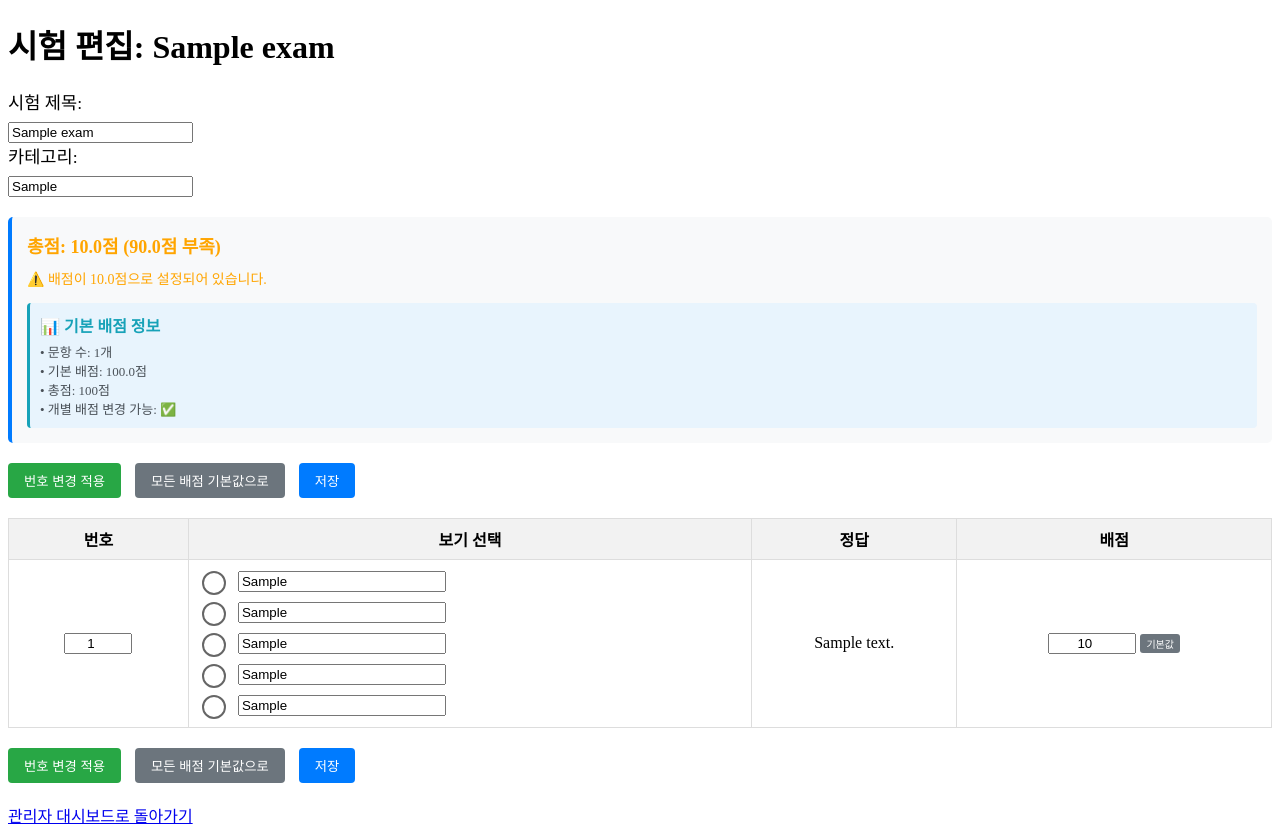
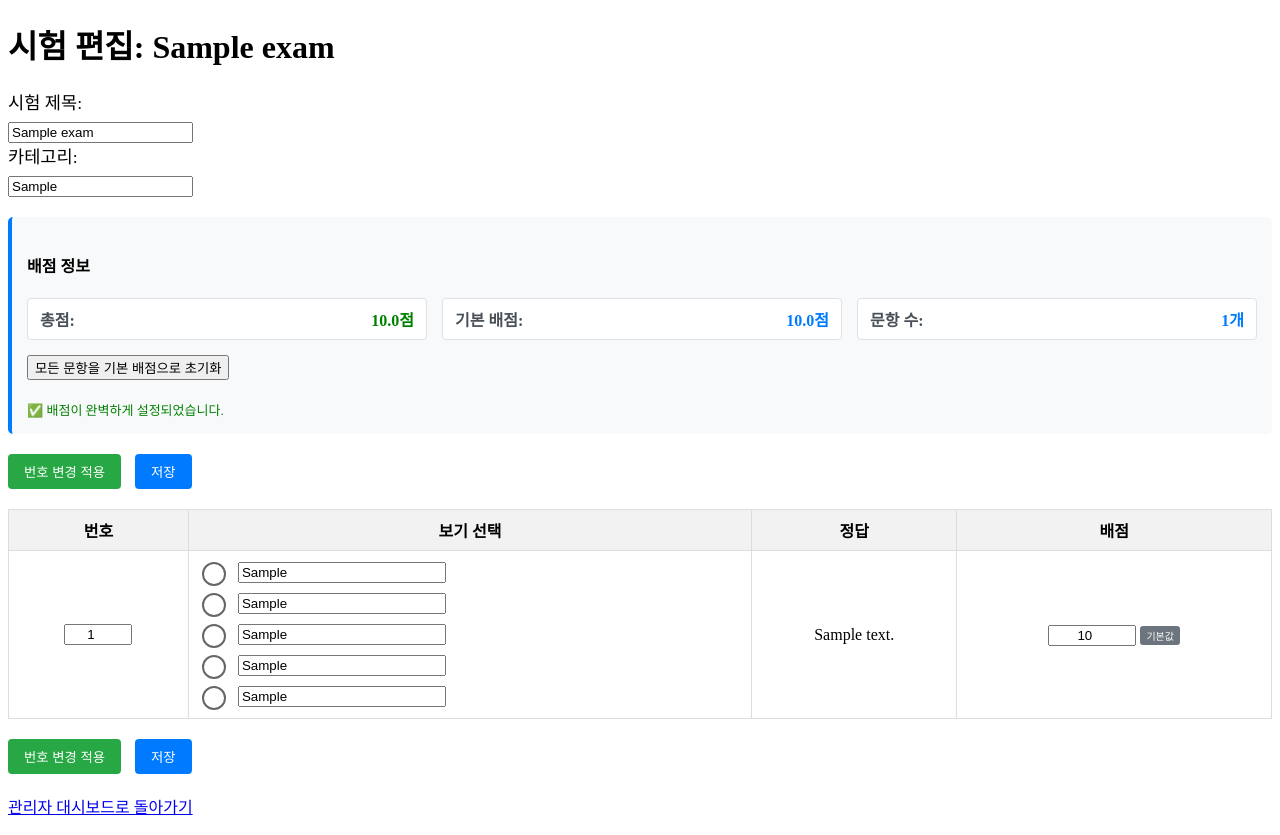
Before and after one commit to judgecho/JS-ver9, a Flask app: page /edit_exam/1 in a window 1280 px wide. Run offline with Flask 3, Linux system fonts and the light colour scheme; the visitor is signed in with stand-in values (Sample User, id 1); tables that the repository leaves empty hold one stand-in row (values such as "Sample post").

Commit message:
유연한 배점 시스템 구현: 100점 고정 해제, 자유로운 기본 배점 설정 및 수동 변경 지원

```diff
--- a/app.py
+++ b/app.py
@@ -289,96 +289,65 @@ def edit_exam(exam_id):
                 db.session.commit()
                 print("배점 재계산 완료")
 
-        # 문항 내용 및 배점 업데이트
-        manual_scores = {}  # 수동으로 변경된 배점들을 저장
-        total_manual_score = 0  # 수동 배점의 총합
-
-        # 세션에서 이전 수동 배점 정보 가져오기
-        session_manual_scores = session.get(f'manual_scores_{exam_id}', {})
+        # 수동 배점 변경 감지 및 자동 조정
+        manual_scores = {}
+        total_manual_score = 0
 
         for q in questions:
-            q_id = str(q.id)
-            q.choice1 = request.form.get(f'choice1_{q_id}', '')
-            q.choice2 = request.form.get(f'choice2_{q_id}', '')
-            q.choice3 = request.form.get(f'choice3_{q_id}', '')
-            q.choice4 = request.form.get(f'choice4_{q_id}', '')
-            q.choice5 = request.form.get(f'choice5_{q_id}', '')
-            q.answer = request.form.get(f'answer_{q_id}', '')
+            # 문항 내용 업데이트
+            q.choice1 = request.form.get(f'choice1_{q.id}', '')
+            q.choice2 = request.form.get(f'choice2_{q.id}', '')
+            q.choice3 = request.form.get(f'choice3_{q.id}', '')
+            q.choice4 = request.form.get(f'choice4_{q.id}', '')
+            q.choice5 = request.form.get(f'choice5_{q.id}', '')
+            q.answer = request.form.get(f'answer_{q.id}', '')
 
-            # 개별 배점 수정
-            score = request.form.get(f'score_{q_id}', '0')
-            try:
-                new_score = float(score)
-                original_score = q.score
-
-                # 이 문항이 이전에 수동으로 설정된 배점인지 확인
-                was_manual = q.id in session_manual_scores
-
-                # 배점이 변경되었는지 확인
-                if abs(new_score - original_score) > 0.01:
-                    # 사용자가 명시적으로 다른 값을 입력한 경우
-                    if not was_manual or abs(new_score - session_manual_scores.get(q.id, 0)) > 0.01:
-                        manual_scores[q.id] = new_score
-                        total_manual_score += new_score
-                        print(f"새로운 수동 배점 감지: 문항 {q.id} = {new_score}점 (기존: {original_score}점)")
-                    else:
-                        # 이전에 수동으로 설정된 배점이 그대로 유지되는 경우
-                        manual_scores[q.id] = new_score
-                        total_manual_score += new_score
-                        print(f"기존 수동 배점 유지: 문항 {q.id} = {new_score}점")
-
+            # 배점 변경 감지
+            score_key = f'score_{q.id}'
+            if score_key in request.form:
+                new_score = float(request.form[score_key])
+                if new_score != q.score:  # 배점이 변경된 경우
+                    manual_scores[q.id] = new_score
+                    total_manual_score += new_score
+                    print(f"새로운 수동 배점 감지: 문항 {q.question_number} = {new_score}점 (기존: {q.score}점)")
                 q.score = new_score
 
-            except ValueError:
-                q.score = 0
-
-        # 수동 배점 정보를 세션에 저장
-        session[f'manual_scores_{exam_id}'] = manual_scores
-
-        # 수동 배점이 있는 경우 나머지 문항들의 배점 자동 조정
         if manual_scores:
             print(f"수동 배점 변경 감지: {manual_scores}")
             print(f"수동 배점 총합: {total_manual_score}")
 
-            # 수동 배점이 100점을 초과하는 경우 경고
-            if total_manual_score > 100:
-                flash(f'수동 배점 총합({total_manual_score}점)이 100점을 초과합니다. 나머지 문항들의 배점이 0점으로 설정됩니다.', 'warning')
-                # 나머지 문항들의 배점을 0으로 설정
+            # 수동 배점이 총점을 초과하는 경우 처리
+            if total_manual_score > exam.total_score:
+                print(f"수동 배점이 총점({exam.total_score}점)을 초과합니다. 나머지 문항을 0점으로 설정")
+                # 수동 배점이 설정되지 않은 문항들을 0점으로 설정
                 for q in questions:
                     if q.id not in manual_scores:
                         q.score = 0
             else:
-                # 나머지 문항들의 배점을 균등 분배
-                remaining_score = 100 - total_manual_score
+                # 나머지 문항들의 배점을 자동 조정
                 remaining_questions = [q for q in questions if q.id not in manual_scores]
+                if remaining_questions:
+                    remaining_score = exam.total_score - total_manual_score
+                    score_per_remaining = remaining_score / len(remaining_questions)
 
-                if remaining_questions:
-                    score_per_remaining = round(remaining_score / len(remaining_questions), 1)
-                    print(f"나머지 문항 {len(remaining_questions)}개, 문항당 {score_per_remaining}점")
+                    print(f"나머지 문항 {len(remaining_questions)}개, 문항당 {score_per_remaining:.1f}점")
+
+                    # 배점 보정 (소수점 오차 해결)
+                    correction = remaining_score - (score_per_remaining * len(remaining_questions))
+                    if abs(correction) > 0.01:
+                        print(f"배점 보정: {correction}점 추가")
+                        score_per_remaining += correction / len(remaining_questions)
 
                     for q in remaining_questions:
-                        q.score = score_per_remaining
+                        q.score = round(score_per_remaining, 1)
 
-                    # 소수점 오차 보정 (마지막 문항에 남은 점수 할당)
-                    actual_total = sum(q.score for q in questions)
-                    if abs(actual_total - 100) > 0.01:  # 0.01점 이상 차이나는 경우에만 보정
-                        correction = 100 - actual_total
-                        if remaining_questions:
-                            remaining_questions[-1].score += correction
-                            print(f"배점 보정: {correction}점 추가")
-                else:
-                    # 모든 문항이 수동 배점인 경우
-                    flash('모든 문항의 배점이 수동으로 설정되었습니다.', 'info')
+            print(f"최종 배점 조정 완료: 총점 {sum(q.score for q in questions):.1f}점")
 
         # 시험 정보 업데이트
         exam.title = request.form.get('title', exam.title or '')
         exam.category = request.form.get('category', exam.category if hasattr(exam, 'category') else '')
 
         db.session.commit()
-
-        # 배점 조정 결과 출력
-        total_score = sum(q.score for q in questions)
-        print(f"최종 배점 조정 완료: 총점 {total_score}점")
 
         flash('시험이 성공적으로 업데이트되었습니다.', 'success')
         return redirect(url_for('edit_exam', exam_id=exam_id))
@@ -570,12 +539,13 @@ def create_exam():
                 exam.total_score = total_score
                 print(f"총점 기반 자동 배점 설정: 문항 {question_count}개, 문항당 {score_per_question:.1f}점, 총점 {total_score}점")
         else:
-            # 자동 균등 분배 (기본값)
-            score_per_question = 100 / question_count
+            # 자동 균등 분배: 사용자가 설정한 총점 사용
+            total_score = float(request.form.get('auto_total_score', 100))
+            score_per_question = total_score / question_count
             for q in Question.query.filter_by(exam_id=exam.id).all():
                 q.score = round(score_per_question, 1)
-            exam.total_score = 100
-            print(f"자동 균등 분배 완료: 문항 {question_count}개, 문항당 {score_per_question:.1f}점")
+            exam.total_score = total_score
+            print(f"자동 균등 분배 완료: 문항 {question_count}개, 문항당 {score_per_question:.1f}점, 총점 {total_score}점")
 
         db.session.commit()
 
--- a/templates/edit_exam.html
+++ b/templates/edit_exam.html
@@ -54,6 +54,47 @@
         .change-numbers-btn:hover {
             background-color: #1e7e34 !important;
         }
+        .scoring-info {
+            margin: 20px 0;
+            padding: 15px;
+            background-color: #f8f9fa;
+            border-radius: 5px;
+            border-left: 4px solid #007bff;
+        }
+        .info-grid {
+            display: grid;
+            grid-template-columns: repeat(auto-fit, minmax(150px, 1fr));
+            gap: 15px;
+            margin: 15px 0;
+        }
+        .info-item {
+            display: flex;
+            justify-content: space-between;
+            align-items: center;
+            padding: 8px 12px;
+            background-color: white;
+            border-radius: 4px;
+            border: 1px solid #dee2e6;
+        }
+        .info-item .label {
+            font-weight: bold;
+            color: #495057;
+        }
+        .info-item .value {
+            font-weight: bold;
+            color: #007bff;
+        }
+        .scoring-controls {
+            margin-top: 15px;
+        }
+        .scoring-controls .btn {
+            margin-bottom: 10px;
+        }
+        .info.small {
+            font-size: 13px;
+            color: #6c757d;
+            margin-top: 10px;
+        }
     </style>
 </head>
 <body>
@@ -71,30 +112,35 @@
                 <input type="text" name="category" value="{{ exam.category if exam.category else '' }}">
             </div>
 
-            <!-- 배점 정보 표시 영역 -->
-            <div style="margin: 20px 0; padding: 15px; background-color: #f8f9fa; border-radius: 5px; border-left: 4px solid #007bff;">
-                <div id="total-score-display" style="font-size: 18px; font-weight: bold; margin-bottom: 10px;">
-                    총점: {{ "%.1f"|format(questions|sum(attribute='score')) }}점
+            <div class="scoring-info">
+              <h4>배점 정보</h4>
+              <div class="info-grid">
+                <div class="info-item">
+                  <span class="label">총점:</span>
+                  <span class="value">{{ exam.total_score }}점</span>
                 </div>
-                <div id="score-info" style="font-size: 14px; color: #666;">
-                    💡 배점을 수동으로 변경하면 나머지 문항들의 배점이 자동으로 조정되어 총점이 100점이 됩니다.
+                <div class="info-item">
+                  <span class="label">기본 배점:</span>
+                  <span class="value">{{ "%.1f"|format(exam.total_score / questions|length) }}점</span>
                 </div>
+                <div class="info-item">
+                  <span class="label">문항 수:</span>
+                  <span class="value">{{ questions|length }}개</span>
+                </div>
+              </div>
 
-                <!-- 기본 배점 정보 표시 -->
-                <div style="margin-top: 15px; padding: 10px; background-color: #e8f4fd; border-radius: 4px; border-left: 3px solid #17a2b8;">
-                    <div style="font-weight: bold; color: #17a2b8; margin-bottom: 5px;">📊 기본 배점 정보</div>
-                    <div style="font-size: 13px; color: #495057;">
-                        • 문항 수: {{ questions|length }}개<br>
-                        • 기본 배점: {{ "%.1f"|format(100 / questions|length) }}점<br>
-                        • 총점: 100점<br>
-                        • 개별 배점 변경 가능: ✅
-                    </div>
+              <div class="scoring-controls">
+                <button type="button" class="btn btn-secondary" onclick="resetAllScores()">
+                  모든 문항을 기본 배점으로 초기화
+                </button>
+                <div class="info small">
+                  💡 개별 문항의 배점을 자유롭게 변경할 수 있습니다. 총점은 자동으로 조정됩니다.
                 </div>
+              </div>
             </div>
 
             <div class="action-buttons">
                 <button type="submit" name="change_numbers" class="change-numbers-btn">번호 변경 적용</button>
-                <button type="button" onclick="resetAllScores()" style="background-color: #6c757d; margin-right: 10px;">모든 배점 기본값으로</button>
                 <button type="submit">저장</button>
             </div>
 
@@ -158,7 +204,7 @@
                                step="0.1" min="0" max="100" class="score-input"
                                title="개별 배점 설정 (나머지 문항은 자동 조정)">
                         <button type="button" class="reset-score-btn"
-                                onclick="resetToDefaultScore({{ q.id }}, {{ "%.1f"|format(100 / questions|length) }})"
+                                onclick="resetToDefaultScore({{ q.id }}, {{ "%.1f"|format(exam.total_score / questions|length) }})"
                                 title="기본 배점으로 되돌리기"
                                 style="margin-top: 2px; padding: 2px 6px; font-size: 10px; background: #6c757d; color: white; border: none; border-radius: 3px; cursor: pointer;">
                             기본값
@@ -170,7 +216,6 @@
 
             <div class="action-buttons">
                 <button type="submit" name="change_numbers" class="change-numbers-btn">번호 변경 적용</button>
-                <button type="button" onclick="resetAllScores()" style="background-color: #6c757d; margin-right: 10px;">모든 배점 기본값으로</button>
                 <button type="submit">저장</button>
             </div>
         </form>
@@ -208,34 +253,31 @@
                 totalScore += score;
             });
 
-            // 총점 표시 업데이트
-            const totalDisplay = document.getElementById('total-score-display');
+            // 총점 표시 업데이트 (실시간 계산)
+            const totalDisplay = document.querySelector('.scoring-info .value');
             if (totalDisplay) {
-                totalDisplay.textContent = `총점: ${totalScore.toFixed(1)}점`;
+                totalDisplay.textContent = `${totalScore.toFixed(1)}점`;
 
-                if (totalScore > 100) {
+                if (totalScore > {{ exam.total_score }}) {
                     totalDisplay.style.color = 'red';
-                    totalDisplay.textContent += ' (100점 초과)';
-                } else if (totalScore === 100) {
+                } else if (totalScore === {{ exam.total_score }}) {
                     totalDisplay.style.color = 'green';
-                    totalDisplay.textContent += ' (완벽!)';
                 } else {
                     totalDisplay.style.color = 'orange';
-                    totalDisplay.textContent += ` (${(100 - totalScore).toFixed(1)}점 부족)`;
                 }
             }
 
             // 안내 메시지 업데이트
-            const infoDisplay = document.getElementById('score-info');
+            const infoDisplay = document.querySelector('.scoring-info .info');
             if (infoDisplay) {
-                if (totalScore > 100) {
-                    infoDisplay.textContent = '⚠️ 수동 배점이 100점을 초과합니다. 저장 시 나머지 문항들의 배점이 0점으로 설정됩니다.';
+                if (totalScore > {{ exam.total_score }}) {
+                    infoDisplay.textContent = `⚠️ 수동 배점이 {{ exam.total_score }}점을 초과합니다. 저장 시 나머지 문항들의 배점이 0점으로 설정됩니다.`;
                     infoDisplay.style.color = 'red';
-                } else if (totalScore === 100) {
-                    infoDisplay.textContent = '✅ 배점이 완벽하게 100점으로 설정되었습니다.';
+                } else if (totalScore === {{ exam.total_score }}) {
+                    infoDisplay.textContent = '✅ 배점이 완벽하게 설정되었습니다.';
                     infoDisplay.style.color = 'green';
                 } else {
-                    const remaining = 100 - totalScore;
+                    const remaining = {{ exam.total_score }} - totalScore;
                     const remainingQuestions = scoreInputs.length - manualCount;
                     if (remainingQuestions > 0) {
                         const avgScore = (remaining / remainingQuestions).toFixed(1);
@@ -309,7 +351,7 @@
         // 모든 배점을 기본값으로 되돌리기
         function resetAllScores() {
             const questionCount = {{ questions|length }};
-            const defaultScore = (100 / questionCount).toFixed(1);
+            const defaultScore = ({{ exam.total_score }} / questionCount).toFixed(1);
 
             const scoreInputs = document.querySelectorAll('input[name^="score_"]');
             scoreInputs.forEach(input => {
@@ -329,7 +371,7 @@
             updateTotalScore();
 
             // 사용자에게 알림
-            const infoDisplay = document.getElementById('score-info');
+            const infoDisplay = document.querySelector('.scoring-info .info');
             if (infoDisplay) {
                 infoDisplay.textContent = '✅ 모든 배점이 기본값으로 초기화되었습니다.';
                 infoDisplay.style.color = 'green';
```
Also changed, not shown: templates/create_exam.html (+37 -4 lines).
